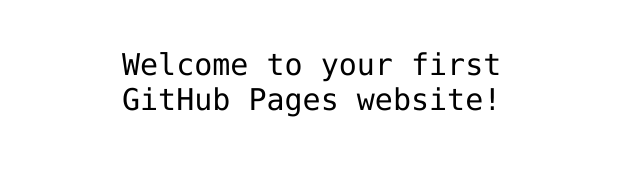
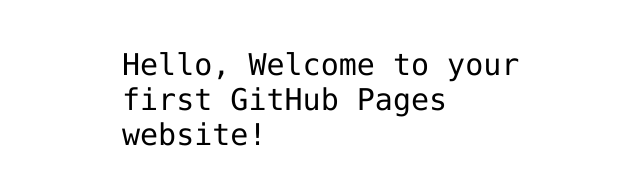
Before and after one commit to Dimas-Pratama-Purwadinata/hello-world, a plain HTML site: page index.html in a window 1280 px wide. Shown: the part 341-526 px from the top of the page, without its empty margins (318-958 px from the left). Drawn offline with Linux system fonts and the light colour scheme.

Commit message:
Update index.html

```diff
--- a/index.html
+++ b/index.html
@@ -12,7 +12,7 @@
 <img src="https://octodex.github.com/images/daftpunktocat-thomas.gif" id="octocat" alt="octocat-gif" />
 
 <!-- Change this code here by copy and pasting your template on line 15 -->
-<p>Welcome to your first GitHub Pages website!</p>
+<p>Hello, Welcome to your first GitHub Pages website!</p>
 
 </body>
 </html>
```
